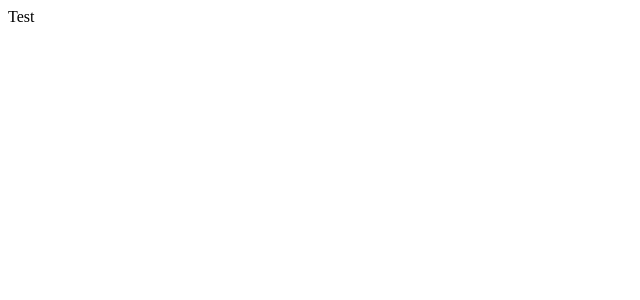
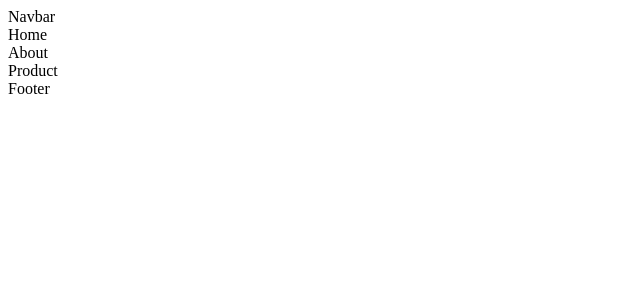
Before and after one commit to IN-Accurate/IKS-INT-Products, a React (Create React App) app in the folder iks-product-showcase/: page / in a window 1280 px wide. Shown: the top 300 px of the page, without its empty margins (0-640 px from the left). Built offline with nearby package versions, Linux system fonts and the light colour scheme.

Commit message:
Create frontend folder structure

```diff
--- a/iks-product-showcase/src/App.js
+++ b/iks-product-showcase/src/App.js
@@ -1,8 +1,16 @@
-
+import Navbar from './components/Navbar/Navbar'
+import Home from './components/Home/Home'
+import About from './components/About/About'
+import Product from './components/Product/Product'
+import Footer from './components/Footer/Footer'
 function App() {
   return (
     <div className="App">
-      Test
+     <Navbar/>
+     <Home/>
+     <About/>
+     <Product/>
+     <Footer/>
     </div>
   );
 }
--- /dev/null
+++ b/iks-product-showcase/src/components/About/About.js
@@ -0,0 +1,8 @@
+
+function About() {
+  return (
+    <div>About</div>
+  )
+}
+
+export default About
--- /dev/null
+++ b/iks-product-showcase/src/components/Footer/Footer.js
@@ -0,0 +1,8 @@
+
+function Footer() {
+  return (
+    <div>Footer</div>
+  )
+}
+
+export default Footer
--- /dev/null
+++ b/iks-product-showcase/src/components/Home/Home.js
@@ -0,0 +1,8 @@
+
+function Home() {
+  return (
+    <div>Home</div>
+  )
+}
+
+export default Home
--- /dev/null
+++ b/iks-product-showcase/src/components/Navbar/Navbar.js
@@ -0,0 +1,6 @@
+
+export default function Navbar() {
+  return (
+    <div>Navbar</div>
+  )
+}
--- /dev/null
+++ b/iks-product-showcase/src/components/Product/Product.js
@@ -0,0 +1,8 @@
+
+function Product() {
+  return (
+    <div>Product</div>
+  )
+}
+
+export default Product
```
Also changed, not shown: iks-product-showcase/src/components/About/About.css (added), iks-product-showcase/src/components/Footer/Footer.css (added), iks-product-showcase/src/components/Home/Home.css (added), iks-product-showcase/src/components/Navbar/Navbar.css (added), iks-product-showcase/src/components/Product/Product.css (added).
